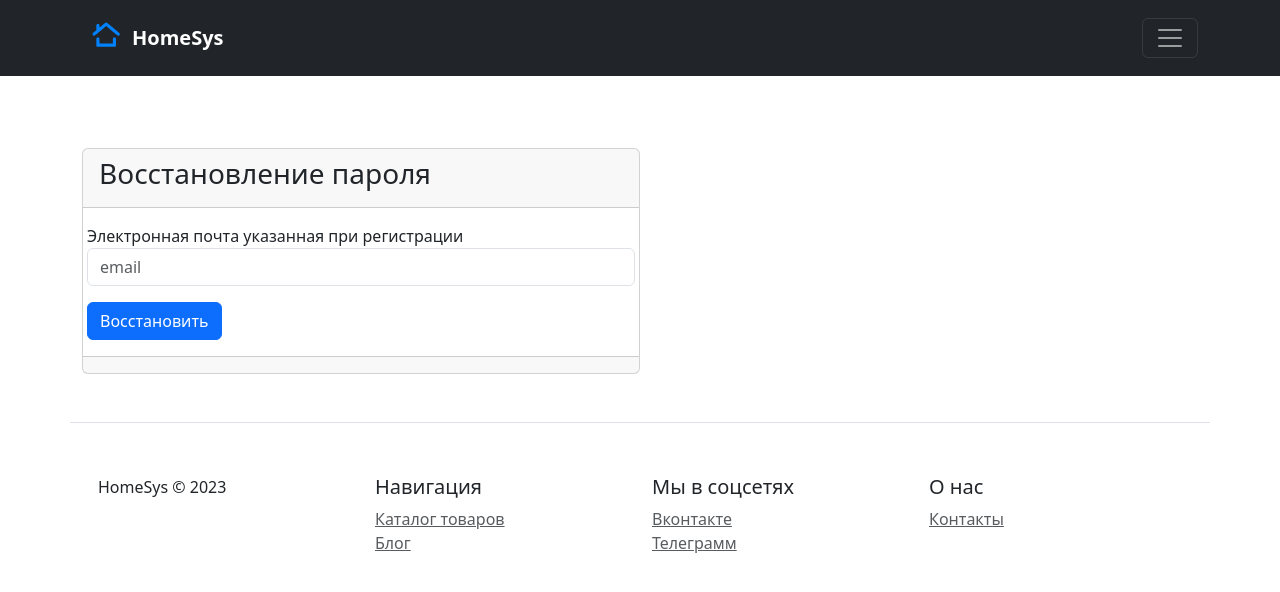
After one commit to ualex90/InternetShop, a Django app: page /users/password_recovery in a window 1280 px wide. The commit adds this page. Shown: the top 592 px of the page. Run offline with Django 4.2, Linux system fonts and the light colour scheme; some libraries are stand-ins or nearby versions.

Commit message:
create reset password

```diff
--- a/users/management/commands/test.py
+++ b/users/management/commands/test.py
@@ -6,4 +6,4 @@ from users import utils
 class Command(BaseCommand):
 
     def handle(self, *args, **kwargs):
-        utils.get_user_key()
+        utils.get_password()
--- a/users/templates/users/login.html
+++ b/users/templates/users/login.html
@@ -14,6 +14,7 @@
                         {% csrf_token %}
                         {{ form.as_p }}
                         <button type="submit" class="btn btn-primary">Войти</button>
+                        <a class="mt-2" href="{% url 'users:password_recovery' %}">Восстановить пароль</a>
                     </div>
                     <div class="card-footer"></div>
                 </div>
--- /dev/null
+++ b/users/templates/users/reset_password.html
@@ -0,0 +1,25 @@
+{% extends 'catalog/base.html' %}
+
+{% block content %}
+    <div class="coll-12">
+        <div class="col-3"></div>
+        <div class="col-6">
+            <div class="card">
+                <div class="card-header">
+                    <h3 class="card-title">Восстановление пароля</h3>
+                </div>
+                <form class="row" method="post">
+                    <div class="card-body">
+                        {% csrf_token %}
+                        <div class="mb-3">
+                            <label for="email">Электронная почта указанная при регистрации</label>
+                            <input type="text" name="email" class="form-control" id="email" placeholder="email">
+                        </div>
+                        <button type="submit" class="btn btn-primary">Восстановить</button>
+                    </div>
+                </form>
+                <div class="card-footer"></div>
+            </div>
+        </div>
+    </div>
+{% endblock %}
--- a/users/urls.py
+++ b/users/urls.py
@@ -1,7 +1,7 @@
 from django.urls import path
 
 from users.apps import UsersConfig
-from users.views import LoginView, LogoutView, RegisterView, email_verify
+from users.views import LoginView, LogoutView, RegisterView, email_verify, PasswordRecoveryView
 
 app_name = UsersConfig.name
 
@@ -10,4 +10,5 @@ urlpatterns = [
     path('logout/', LogoutView.as_view(), name='logout'),
     path('register/', RegisterView.as_view(), name='register'),
     path('email_verify/<str:key>', email_verify, name='email_verify'),
+    path('password_recovery', PasswordRecoveryView.as_view(), name='password_recovery'),
 ]
--- a/users/utils.py
+++ b/users/utils.py
@@ -2,16 +2,19 @@ import random
 
 from users.models import User
 
-# генератор списка символов (0-9, A-Z, a-z)
-ascii_symbols = [chr(i) for i in list(range(48, 58)) + list(range(65, 91)) + list(range(97, 123))]
+# генератор списка символов для ключа (0-9, A-Z, a-z)
+key_symbols = [chr(i) for i in list(range(48, 58)) + list(range(65, 91)) + list(range(97, 123))]
+
+# генератор списка символов для пароля (0-9, A-Z, a-z)
+password_symbols = [chr(i) for i in list(range(33, 58)) + list(range(65, 91)) + list(range(97, 123))]
 
 
-def get_user_key():
+def get_user_key() -> str:
     """Генератор уникального ключа пользователя"""
 
     # с целью оптимизации, вызов генератора списка символов производится один раз при запуске функции
     # и полученный список сохраняется в переменную symbols
-    symbols = ascii_symbols
+    symbols = key_symbols
     key = ''.join([random.choice(symbols) for i in range(25)])
     # если сгенерированный ключ существует у какого либо из пользователей, генерируем новый
     # до тех пор, пока он не будет уникальным
@@ -19,3 +22,11 @@ def get_user_key():
         key = ''.join([random.choice(symbols) for i in range(25)])
 
     return key
+
+
+def get_password() -> str:
+    """Генератор случайного пароля"""
+
+    symbols = password_symbols
+    password = ''.join([random.choice(symbols) for i in range(10)])
+    return password
--- a/users/views.py
+++ b/users/views.py
@@ -1,14 +1,14 @@
 from django.contrib.auth.views import LoginView as BaseLoginView
 from django.contrib.auth.views import LogoutView as BaseLogoutView
 from django.core.mail import send_mail
-from django.shortcuts import render
-from django.urls import reverse_lazy
-from django.views.generic import CreateView
+from django.shortcuts import render, redirect
+from django.urls import reverse_lazy, reverse
+from django.views.generic import CreateView, TemplateView
 
 import users
 from users.forms import LoginForm, RegisterForm
 from users.models import User
-from users.utils import get_user_key
+from users.utils import get_user_key, get_password
 
 
 class LoginView(BaseLoginView):
@@ -31,10 +31,10 @@ class RegisterView(CreateView):
         self.object = form.save()
         self.object.key = key
         self.object.save()
-
         send_mail(
             subject='подтверждение регистрации',
-            message=f'код авторизации {key}',
+            message=f'Для подтверждения регистрации перейдите по ссылке: '
+                    f'http://127.0.0.1:8000/users/email_verify/{key}',
             from_email=None,
             recipient_list=[self.object.email],
         )
@@ -61,3 +61,32 @@ def email_verify(request, key):
         }
     finally:
         return render(request, 'users/user_verification.html', context)
+
+
+class PasswordRecoveryView(TemplateView):
+    template_name = 'users/reset_password.html'
+    extra_context = {
+        'title': 'Восстановление пароля',
+    }
+
+    def post(self, request, *args, **kwargs):
+        context = self.get_context_data(**kwargs)
+        email = self.request.POST.get('email')
+
+        try:
+            user = User.objects.get(email=email)
+        except users.models.User.DoesNotExist:
+            context['description'] = 'Неверный email. Попробуйте еще раз'
+        else:
+            password = get_password()
+            user.set_password(password)
+            user.save()
+            send_mail(
+                subject='Восстановление пароля',
+                message=f'Ваш новый пароль: {password}',
+                from_email=None,
+                recipient_list=[email],
+            )
+
+            return redirect(reverse('users:login'))
+        return self.render_to_response(context)
```
Also changed, not shown: users/management/commands/setpswd.py (added, +11 -0 lines).
